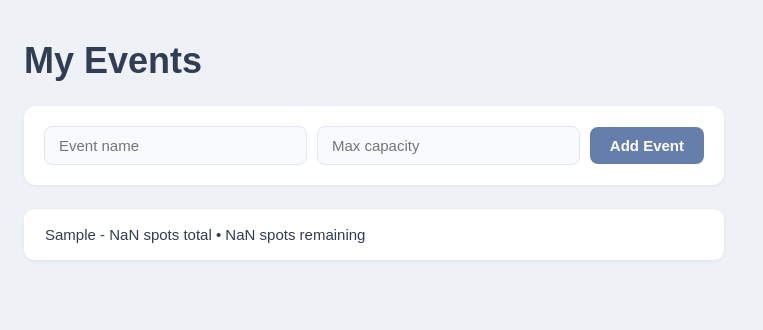
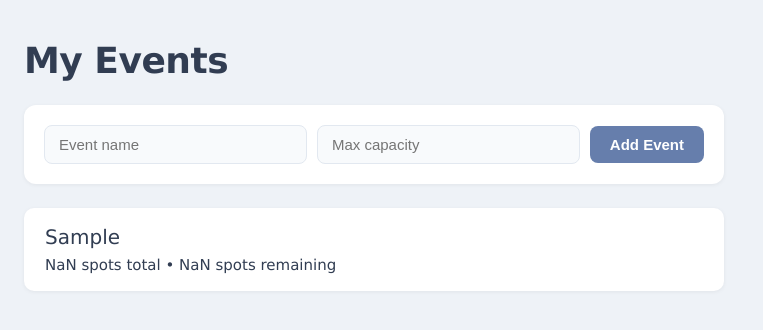
Before and after one commit to ism19/Wedding-Guest-List-Tracker, a React (Create React App) app: page / in a window 1280 px wide. Both pictures are taken after typing "Sample", "Sample" into the empty fields and a click on the button "Add Event". Shown: the top 330 px of the page, without its empty margins (0-763 px from the left). Built offline with nearby package versions, Linux system fonts and the light colour scheme.

Commit message:
added style changes

```diff
--- a/src/App.css
+++ b/src/App.css
@@ -5,7 +5,7 @@
 }
 
 body {
-  font-family: Arial, Helvetica, sans-serif;
+  font-family: Verdana, Cochin, Georgia, Times, 'Times New Roman', serif;
   background-color: #eef2f7;
   min-height: 100vh;
   padding: 40px 24px;
@@ -15,14 +15,17 @@ body {
   font-size: 36px;
   color: #313d52;
   margin-bottom: 24px;
+  letter-spacing: -0.5px;
+  font-weight: bolder;
 }
 
 /* ── FORM ── */
 .add-event {
   display: flex;
+  flex-wrap: wrap;
   gap: 10px;
   align-items: center;
-  background: white;
+  background: rgb(255, 255, 255);
   padding: 20px;
   border-radius: 12px;
   max-width: 700px;
@@ -53,7 +56,7 @@ body {
   border-radius: 8px;
   color: white;
   font-size: 15px;
-  font-weight: 600;
+  font-weight: 700;
   padding: 10px 20px;
   cursor: pointer;
   white-space: nowrap;
@@ -88,6 +91,12 @@ body {
   transition: border-color 0.15s;
 }
 
+.event-name {
+  font-size: 20px;
+  margin-bottom: 7px;
+  font-weight: 550;
+}
+
 .events:hover {
   background-color: #e4e8ee;
 }
--- a/src/App.js
+++ b/src/App.js
@@ -8,7 +8,12 @@ function EventList({eventList}) {
       <ul className="event-list">
         {eventList.map(event =>
           <li className="events" key={event.name}>
-            {event.name} - {event.capacity} spots total • {event.capacity - event.guests.length} spots remaining
+            <div className="event-name">
+              {event.name}
+            </div>
+            <div className="event-capacity">
+              {event.capacity} spots total • {event.capacity - event.guests.length} spots remaining
+            </div>
           </li>
         )}
       </ul>
```
